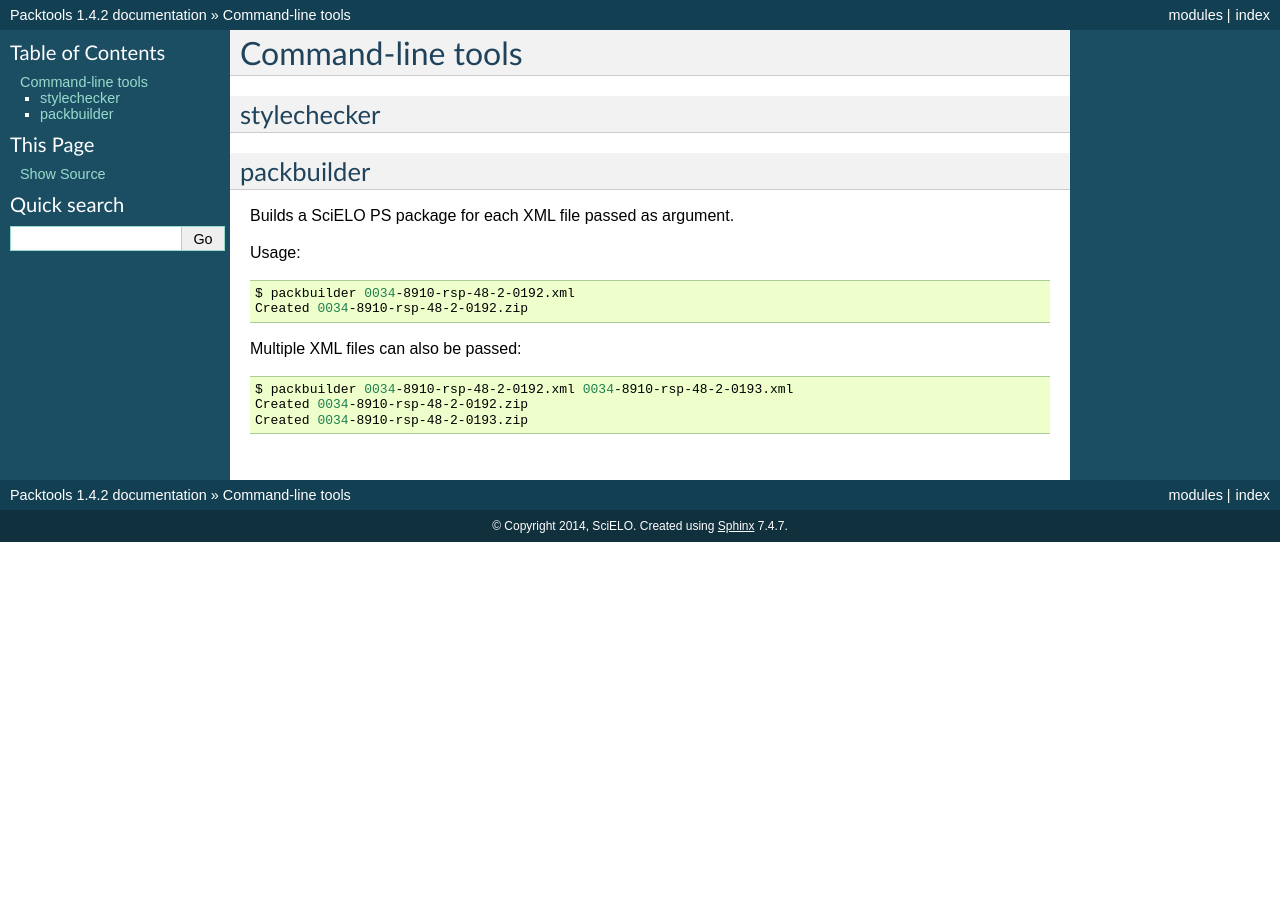
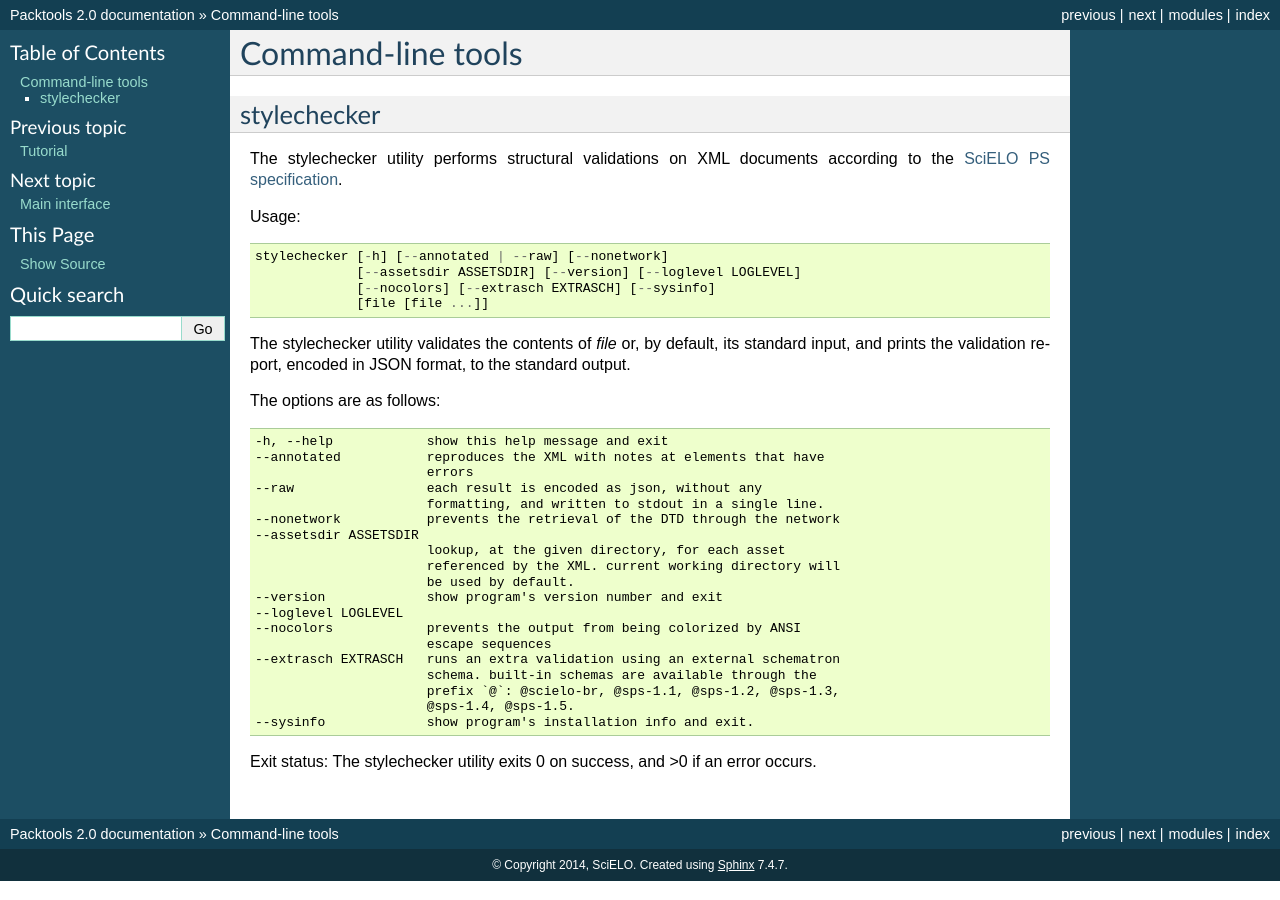
Before and after one commit to scieloorg/packtools, a Sphinx documentation site: the page built from docs/cli.rst, in a window 1280 px wide. Built offline with Sphinx 7.4.7, drawn with Linux system fonts in a browser that asks for light colours.

Commit message:
Improvements to docs.

```diff
--- a/docs/api.rst
+++ b/docs/api.rst
@@ -21,5 +21,5 @@ These are the classes users will more frequently interact with.
 Utils
 -----
 
-.. autofunction:: packtools.XML
-.. autofunction:: packtools.utils.config_xml_catalog
+.. automodule:: packtools.utils
+    :members:
--- a/docs/cli.rst
+++ b/docs/cli.rst
@@ -6,23 +6,43 @@ Command-line tools
 stylechecker
 ------------
 
-packbuilder
------------
+The stylechecker utility performs structural validations on XML documents
+according to the `SciELO PS specification <https://docs.scielo.org/projects/scielo-publishing-schema/>`_.
 
-Builds a SciELO PS package for each XML file passed as argument.
+Usage::
 
-Usage:
-
-.. code-block:: bash
-
-    $ packbuilder 0034-8910-rsp-48-2-0192.xml
-    Created 0034-8910-rsp-48-2-0192.zip
+    stylechecker [-h] [--annotated | --raw] [--nonetwork]
+                 [--assetsdir ASSETSDIR] [--version] [--loglevel LOGLEVEL]
+                 [--nocolors] [--extrasch EXTRASCH] [--sysinfo]
+                 [file [file ...]]
 
 
-Multiple XML files can also be passed:
+The stylechecker utility validates the contents of *file* or, by default, its
+standard input, and prints the validation report, encoded in JSON format,
+to the standard output.
 
-.. code-block:: bash
+The options are as follows::
 
-    $ packbuilder 0034-8910-rsp-48-2-0192.xml 0034-8910-rsp-48-2-0193.xml
-    Created 0034-8910-rsp-48-2-0192.zip
-    Created 0034-8910-rsp-48-2-0193.zip
+    -h, --help            show this help message and exit
+    --annotated           reproduces the XML with notes at elements that have
+                          errors
+    --raw                 each result is encoded as json, without any
+                          formatting, and written to stdout in a single line.
+    --nonetwork           prevents the retrieval of the DTD through the network
+    --assetsdir ASSETSDIR
+                          lookup, at the given directory, for each asset
+                          referenced by the XML. current working directory will
+                          be used by default.
+    --version             show program's version number and exit
+    --loglevel LOGLEVEL
+    --nocolors            prevents the output from being colorized by ANSI
+                          escape sequences
+    --extrasch EXTRASCH   runs an extra validation using an external schematron
+                          schema. built-in schemas are available through the
+                          prefix `@`: @scielo-br, @sps-1.1, @sps-1.2, @sps-1.3,
+                          @sps-1.4, @sps-1.5.
+    --sysinfo             show program's installation info and exit.
+
+
+Exit status: The stylechecker utility exits 0 on success, and >0 if an error
+occurs.
--- a/docs/index.rst
+++ b/docs/index.rst
@@ -25,6 +25,7 @@ Step-by-step guide to use the features provided by **packtools**.
 
    install
    quickstart
+   cli
 
 
 API documentation
--- a/docs/install.rst
+++ b/docs/install.rst
@@ -1,7 +1,7 @@
 Installing Packtools
 ====================
 
-Packtools works with CPython 2.7, 3.3 and 3.4 and depends solely on lxml>=3.3.4.
+Packtools works with CPython 2.7, 3.3+ and depends solely on lxml>=3.3.4.
 Please, read `lxml's installation instructions <http://lxml.de/installation.html>`_
 to make sure it is installed correctly.
 
--- a/packtools/version.py
+++ b/packtools/version.py
@@ -1,4 +1,4 @@
 """Single source to the version across setup.py and the whole project.
 """
 from __future__ import unicode_literals
-__version__ = '1.4.2'
+__version__ = '2.0'
```
Also changed, not shown: docs/quickstart.rst (+37 -9 lines), 3 other files.
